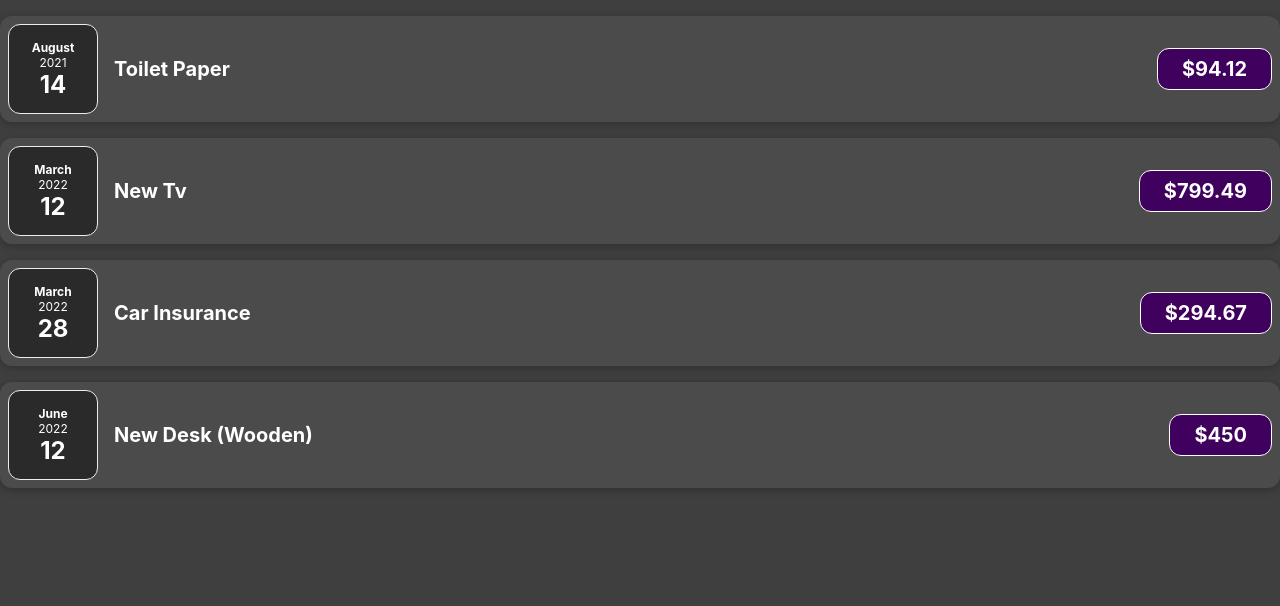
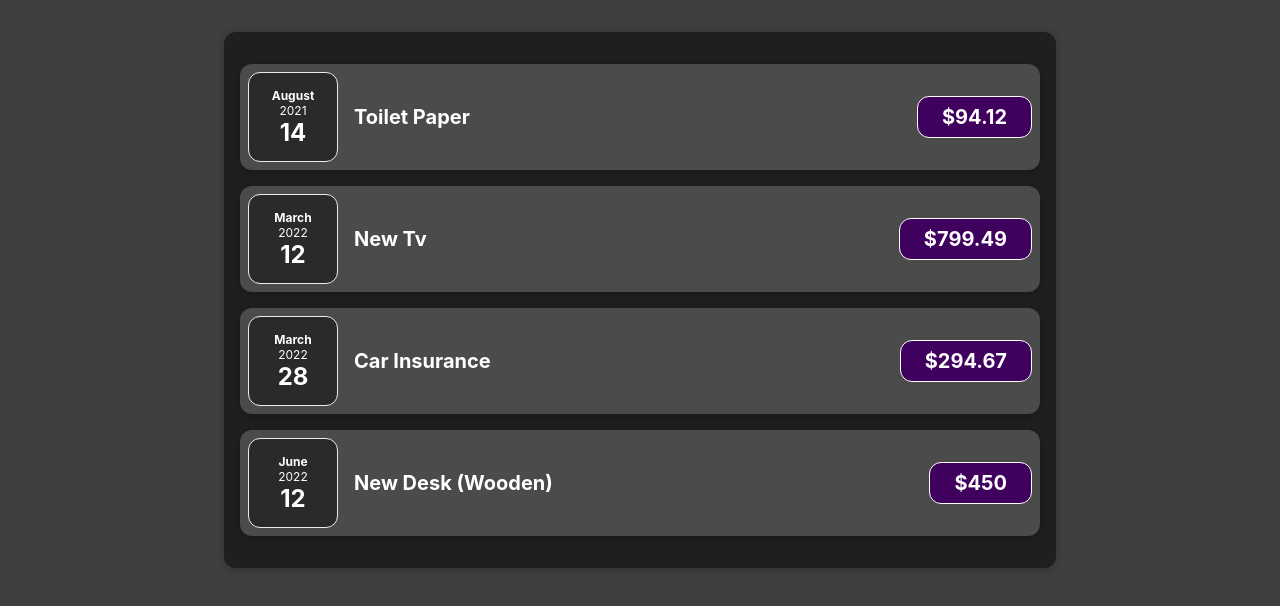
Before and after one commit to minseon9/Playground, a React (Create React App) app in the folder academind/: page / in a window 1280 px wide. Shown: the top 606 px of the page. Built offline with nearby package versions, Linux system fonts and the light colour scheme.

Commit message:
fix:expenses structure

```diff
--- a/academind/src/App.js
+++ b/academind/src/App.js
@@ -1,4 +1,4 @@
-import Expenses from "./components/ExpenseItem/Expenses";
+import Expenses from './components/ExpenseItem/index';
 
 function App() {
   const expenses = [
--- a/academind/src/components/ExpenseItem/ExpenseItem.js
+++ b/academind/src/components/ExpenseItem/ExpenseItem.js
@@ -1,5 +1,5 @@
-import './index.css'
 import ExpenseDate from "./ExpenseDate";
+import './ExpenseItem.css'
 
 function ExpenseItem({ expenseItem: { date, title, amount }}) {
   return <div className="expense-item">
--- /dev/null
+++ b/academind/src/components/ExpenseItem/Expenses.css
@@ -0,0 +1,9 @@
+.expenses {
+    padding: 1rem;
+    background-color: rgb(31, 31, 31);
+    margin: 2rem auto;
+    width: 50rem;
+    max-width: 95%;
+    border-radius: 12px;
+    box-shadow: 0 1px 8px rgba(0, 0, 0, 0.25);
+}
--- a/academind/src/components/ExpenseItem/Expenses.js
+++ b/academind/src/components/ExpenseItem/Expenses.js
@@ -1,8 +1,9 @@
 import ExpenseItem from "./ExpenseItem";
+import './index.css'
 
 function Expenses({ expenseList }) {
   const expenseItems = expenseList.map((expenseItem) => <ExpenseItem expenseItem={expenseItem} />)
-  return <div>{expenseItems}</div>
+  return <div className="expenses">{expenseItems}</div>
 }
 
 export default Expenses;
--- a/academind/src/components/ExpenseItem/index.css
+++ b/academind/src/components/ExpenseItem/index.css
@@ -1 +1 @@
-@import 'ExpenseItem.css';
+@import './Expenses.css';
--- a/academind/src/components/ExpenseItem/index.js
+++ b/academind/src/components/ExpenseItem/index.js
@@ -1 +1 @@
-export { default } from './ExpenseItem'
+export { default } from './Expenses'
```
